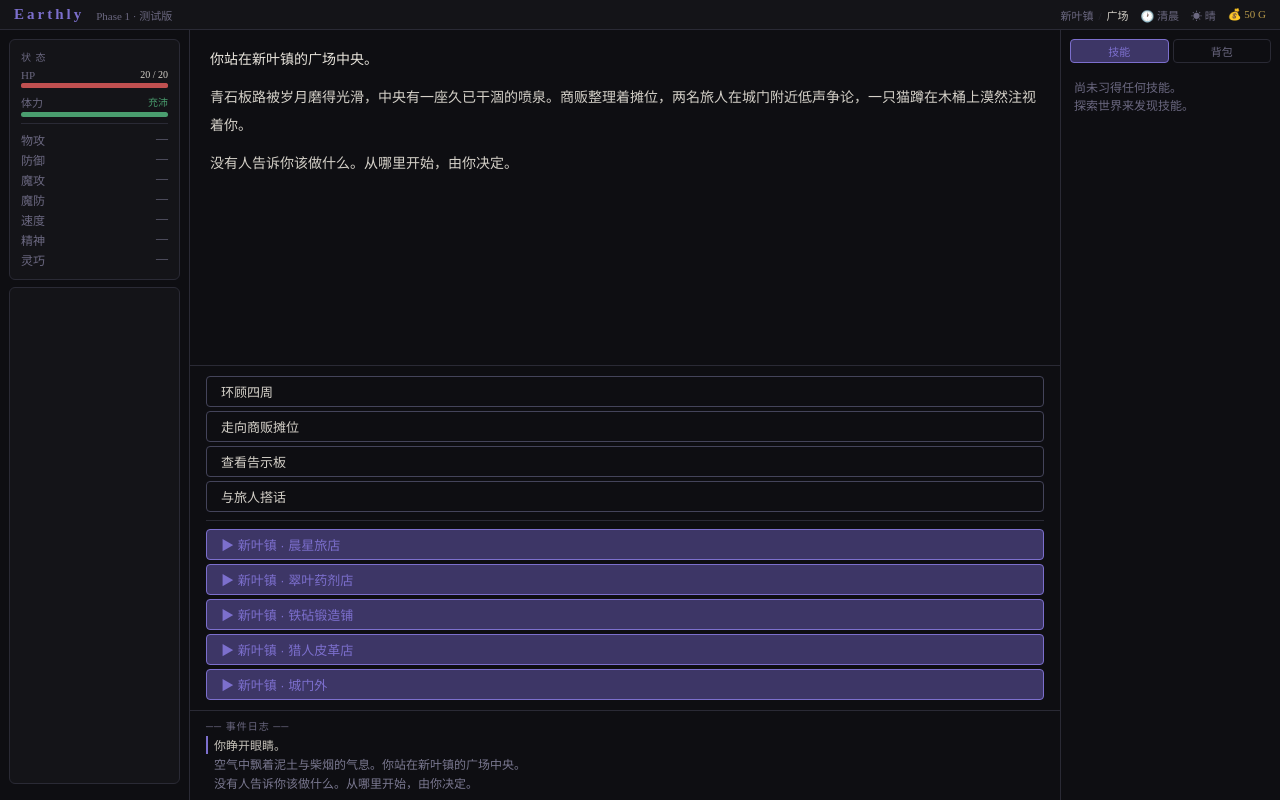
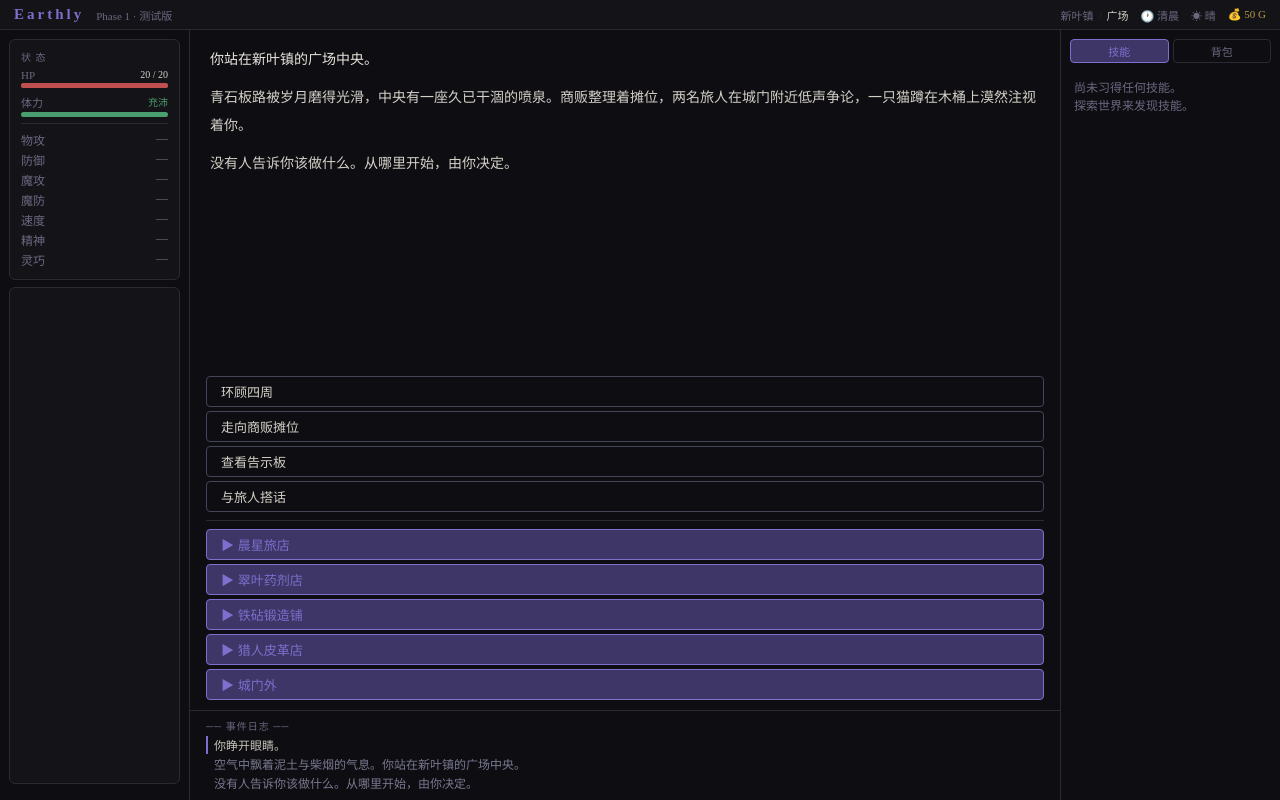
Before and after one commit to rilgemo/earthly_journey, a React (Create React App) app: page / in a window 1280 px wide. Built offline with nearby package versions, Linux system fonts and the light colour scheme.

Commit message:
ui: narrative flows into actions, trim redundant location prefix from travel buttons

```diff
--- a/src/App.js
+++ b/src/App.js
@@ -277,6 +277,7 @@ export default function App() {
           stPct={stPct}
           onAction={doAction}
           onTravel={travelTo}
+          curArea={curArea}
         />
         <RightPanel
           skills={skills}
--- a/src/components/MainPanel.jsx
+++ b/src/components/MainPanel.jsx
@@ -3,7 +3,7 @@ import { C } from "../App";
 import { ACTION_DATA } from "../data/actions";
 import { AREAS } from "../data/areas";
 
-export default function MainPanel({ narrative, log, curActions, curRest, travel, stPct, onAction, onTravel }) {
+export default function MainPanel({ narrative, log, curActions, curRest, travel, stPct, onAction, onTravel, curArea }) {
   const logRef = useRef(null);
   useEffect(() => { if (logRef.current) logRef.current.scrollTop = 0; }, [log]);
 
@@ -20,7 +20,7 @@ export default function MainPanel({ narrative, log, curActions, curRest, travel,
       </div>
 
       {/* 行动 / 休息 / 前往 */}
-      <div style={{ borderTop: `1px solid ${C.border}`, padding: "10px 16px", flexShrink: 0 }}>
+      <div style={{ padding: "0 16px 10px 16px", flexShrink: 0 }}>
         <div style={{ display: "flex", flexDirection: "column", gap: 4 }}>
           {curActions.map(a => (
             <button key={a} onClick={() => onAction(a)}
@@ -65,7 +65,13 @@ export default function MainPanel({ narrative, log, curActions, curRest, travel,
             <div style={{ borderTop: `1px solid ${C.border}`, margin: "4px 0" }} />
           )}
 
-          {travel.map(key => (
+          {travel.map(key => {
+            const destLabel = AREAS[key]?.label || key;
+            const prefix = curArea?.breadcrumb?.[0];
+            const displayLabel = prefix && destLabel.startsWith(prefix + " · ")
+              ? destLabel.slice((prefix + " · ").length)
+              : destLabel;
+            return (
               <button key={key} onClick={() => onTravel(key)}
                 style={{
                   width: "100%",
@@ -80,9 +86,10 @@ export default function MainPanel({ narrative, log, curActions, curRest, travel,
                 }}
                 onMouseEnter={e => e.currentTarget.style.background = "#2f2a4a"}
                 onMouseLeave={e => e.currentTarget.style.background = "#3d3666"}>
-              ▶ {AREAS[key]?.label || key}
+                ▶ {displayLabel}
               </button>
-          ))}
+            );
+          })}
         </div>
       </div>
 
```
Also changed, not shown: 1 other file (tests, documents, lock files or other folders). Lines whose indentation alone changed are shown as unchanged.
